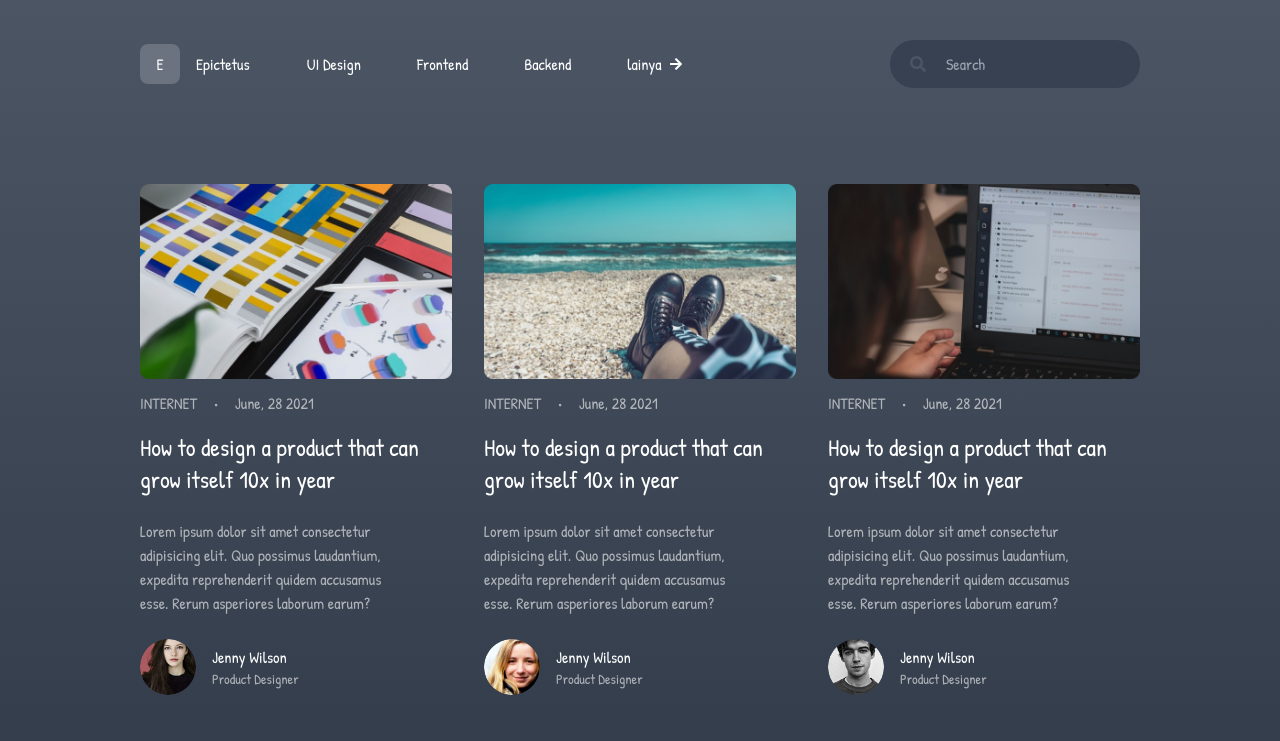
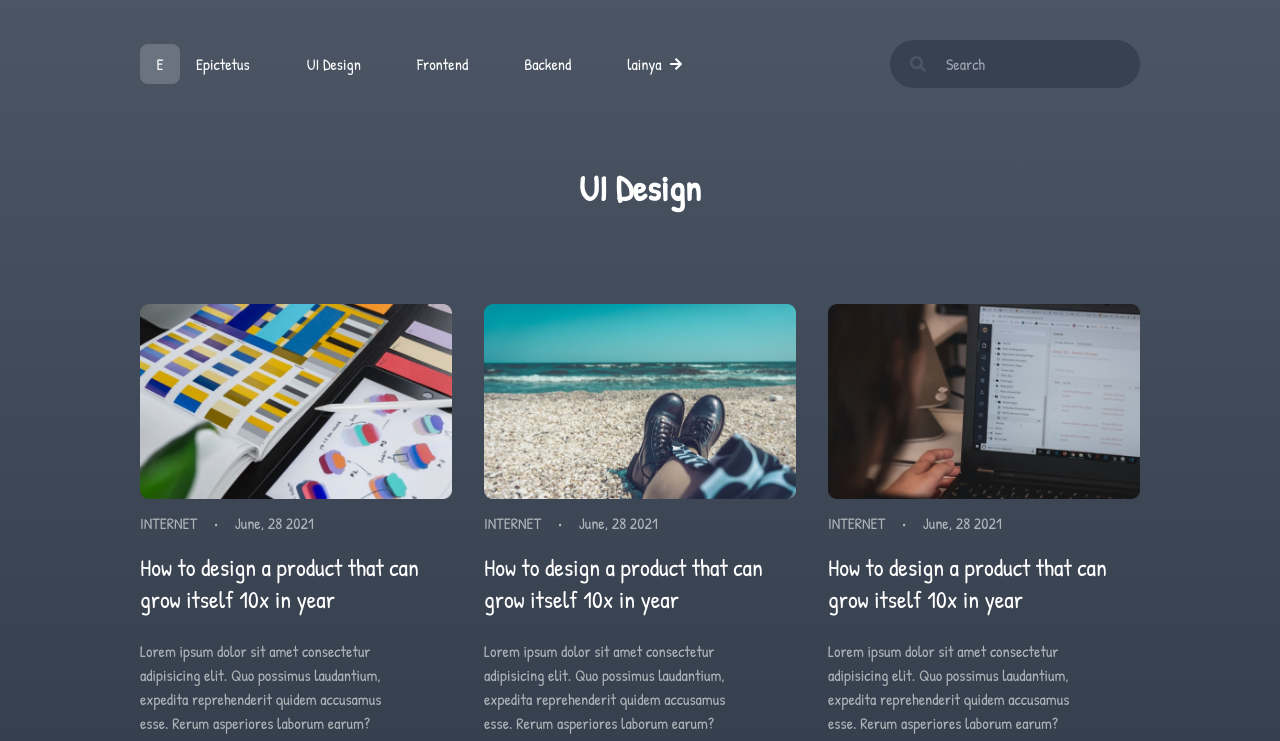
Before and after one commit to ardiansetya/slicing-ui-epictetus, a Next.js app: page /posts in a window 1280 px wide. Shown: the top 741 px of the page. Built offline with nearby package versions, Linux system fonts and the light colour scheme.

Commit message:
create section header post page

```diff
--- /dev/null
+++ b/src/components/SectionHeader.jsx
@@ -0,0 +1,11 @@
+import React, { Children } from 'react'
+
+const SectionHeader = ({ children }) => {
+  return (
+    <div>
+      <h1 className="text-4xl font-bold text-center py-10">{children}</h1>
+    </div>
+  );
+};
+
+export default SectionHeader
--- a/src/pages/posts.jsx
+++ b/src/pages/posts.jsx
@@ -1,12 +1,14 @@
-import Layout from '@/components/Layout'
-import React, { useState } from 'react'
-import mockPost from '@/utils/post.json'
-import CardPost from '@/components/CardPost'
+import Layout from "@/components/Layout";
+import React, { useState } from "react";
+import mockPost from "@/utils/post.json";
+import CardPost from "@/components/CardPost";
+import SectionHeader from "@/components/SectionHeader";
 
 const posts = () => {
-  const [posts, setPost] = useState(mockPost)
+  const [posts, setPost] = useState(mockPost);
   return (
     <Layout>
+      <SectionHeader>UI Design</SectionHeader>
       <div className="flex flex-wrap items-center -mx-4 mt-8">
         {posts.map((post) => (
           <div key={post.id} className="md:w-4/12 w-full px-4 py-6">
@@ -16,6 +18,6 @@ const posts = () => {
       </div>
     </Layout>
   );
-}
+};
 
-export default posts
+export default posts;
```
